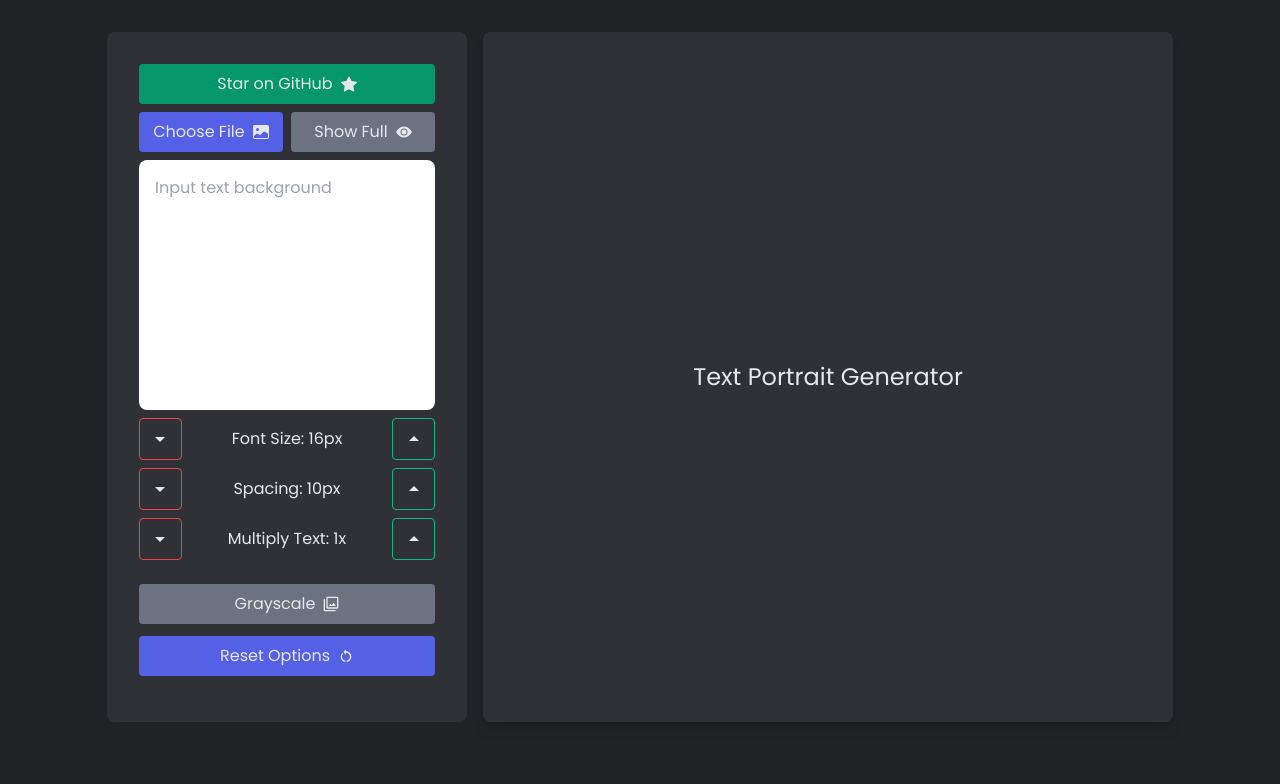
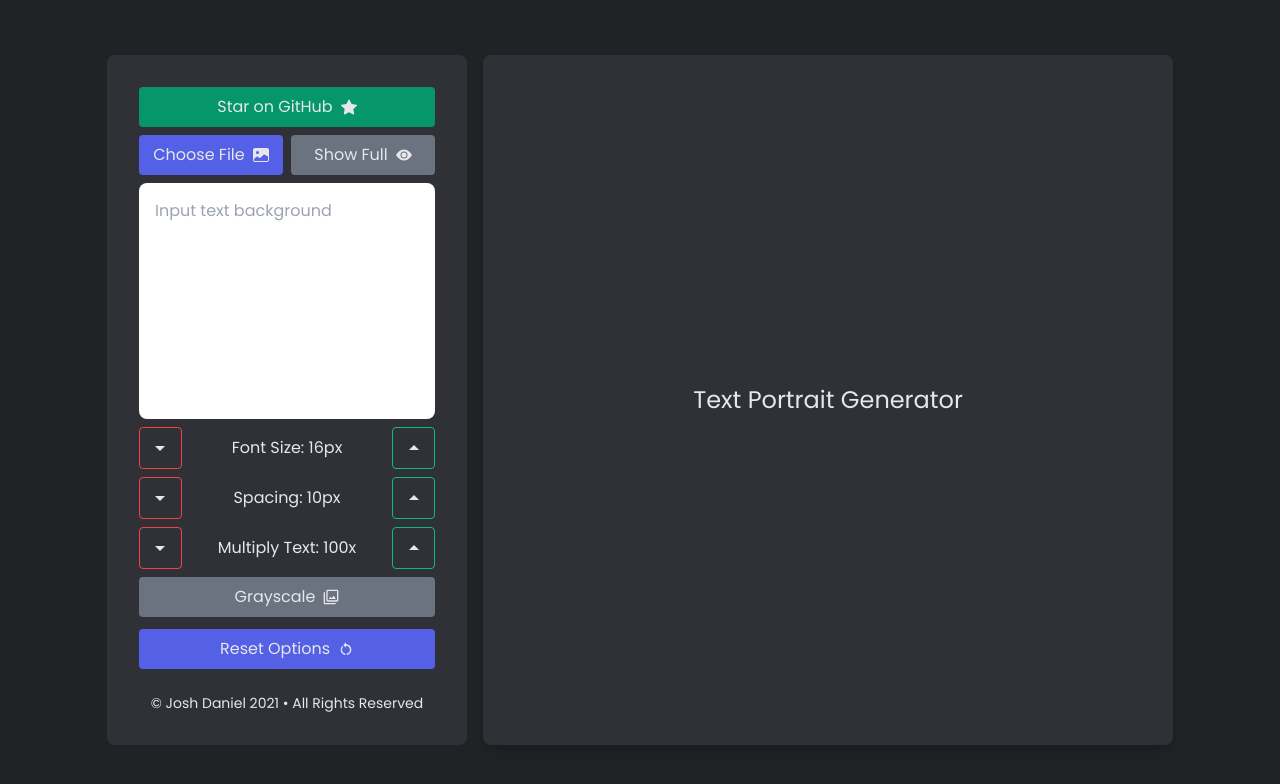
Before and after one commit to joshxfi/text-portrait-generator, a React (Vite) app: page / in a window 1280 px wide. Shown: the top 784 px of the page. Built offline with nearby package versions, Linux system fonts and the light colour scheme.

Commit message:
Bugfix: update layout

```diff
--- a/package.json
+++ b/package.json
@@ -7,7 +7,6 @@
     "serve": "vite preview"
   },
   "dependencies": {
-    "framer-motion": "^5.3.1",
     "react": "^17.0.0",
     "react-dom": "^17.0.0",
     "react-icons": "^4.3.1"
--- a/src/App.tsx
+++ b/src/App.tsx
@@ -17,7 +17,7 @@ const App: React.FC = () => {
   const [textBg, setTextBg] = useState('');
   const [fontSize, setFontSize] = useState(16);
   const [lineHeight, setLineHeight] = useState(10);
-  const [multiplyText, setMultiplyText] = useState(1);
+  const [multiplyText, setMultiplyText] = useState(100);
 
   const [showFull, setShowFull] = useState(false);
   const [grayscale, setGrayscale] = useState(false);
@@ -39,15 +39,15 @@ const App: React.FC = () => {
     setTextBg('');
     setFontSize(16);
     setLineHeight(10);
-    setMultiplyText(1);
+    setMultiplyText(100);
     setGrayscale(false);
   };
 
   if (showFull) return <Output {...outputProps} />;
 
   return (
-    <main className='flex mx-auto items-center lg:justify-center mt-3 lg:mt-8 lg:space-x-4 space-y-4 lg:space-y-0 flex-col lg:flex-row lg:h-[690px]'>
-      <div className='p-8 bg-secondary text-gray-200 rounded-lg flex flex-col items-center w-[95%] h-full lg:w-[360px] space-y-2'>
+    <main className='flex mx-auto items-center justify-center lg:h-screen lg:space-x-4 space-y-4 lg:space-y-0 flex-col lg:flex-row pb-4 lg:pb-0'>
+      <div className='p-8 bg-secondary text-gray-200 rounded-lg flex flex-col items-center w-[95%] h-full lg:h-[690px] lg:w-[360px] space-y-2 mt-4 lg:mt-0'>
         <a
           className='btn bg-green-600  hover:bg-green-600/90 hover:shadow-lg'
           href='https://github.com/joshxfi/text-portrait-generator'
@@ -99,7 +99,7 @@ const App: React.FC = () => {
           displayValue={`Multiply Text: ${multiplyText}x`}
         />
 
-        <div className='space-x-3 flex w-full pt-4 lg:flex-col lg:space-x-0 lg:space-y-3'>
+        <div className='space-x-3 flex w-full lg:flex-col lg:space-x-0 lg:space-y-3'>
           <button
             onClick={() => setGrayscale(!grayscale)}
             className={`${
@@ -117,6 +117,8 @@ const App: React.FC = () => {
             <MdRestartAlt />
           </button>
         </div>
+
+        <p className='text-sm pt-4'>© Josh Daniel 2021 • All Rights Reserved</p>
       </div>
 
       <div
```
Also changed, not shown: 1 other file (tests, documents, lock files or other folders).
